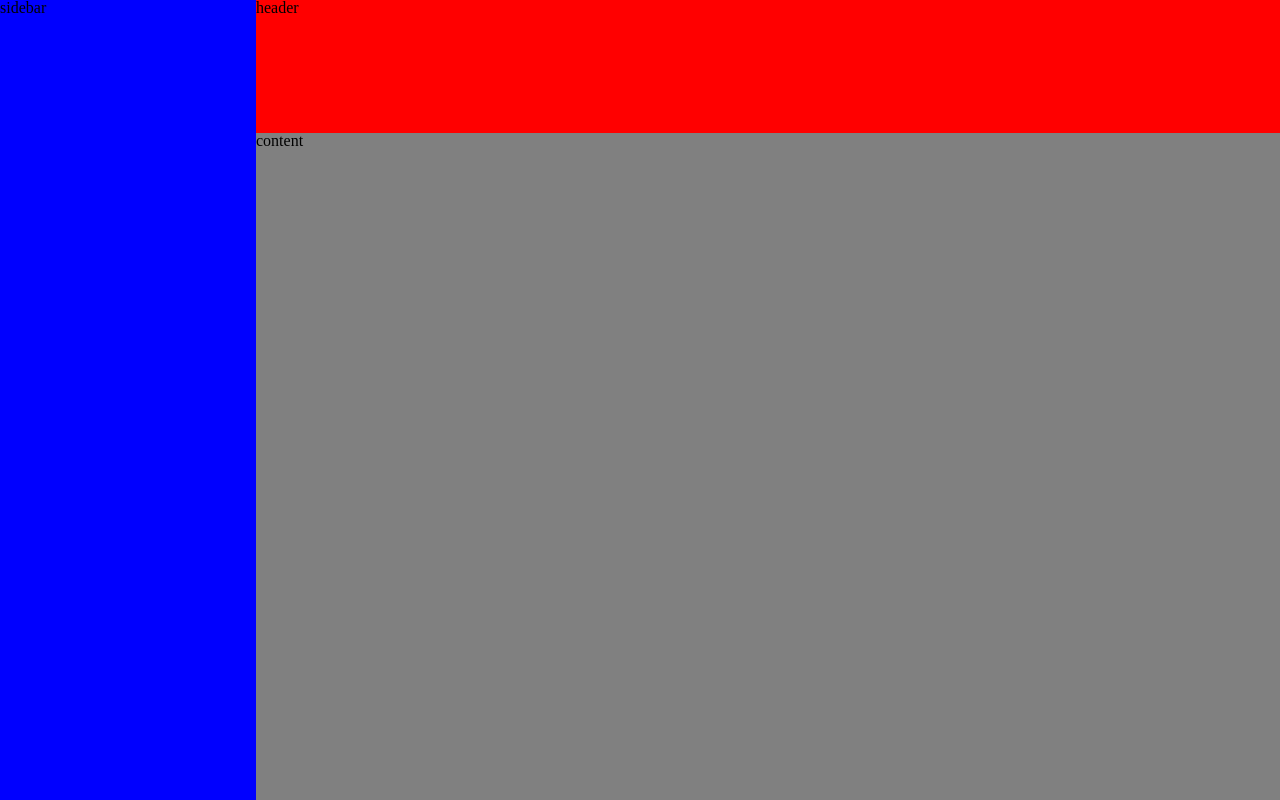
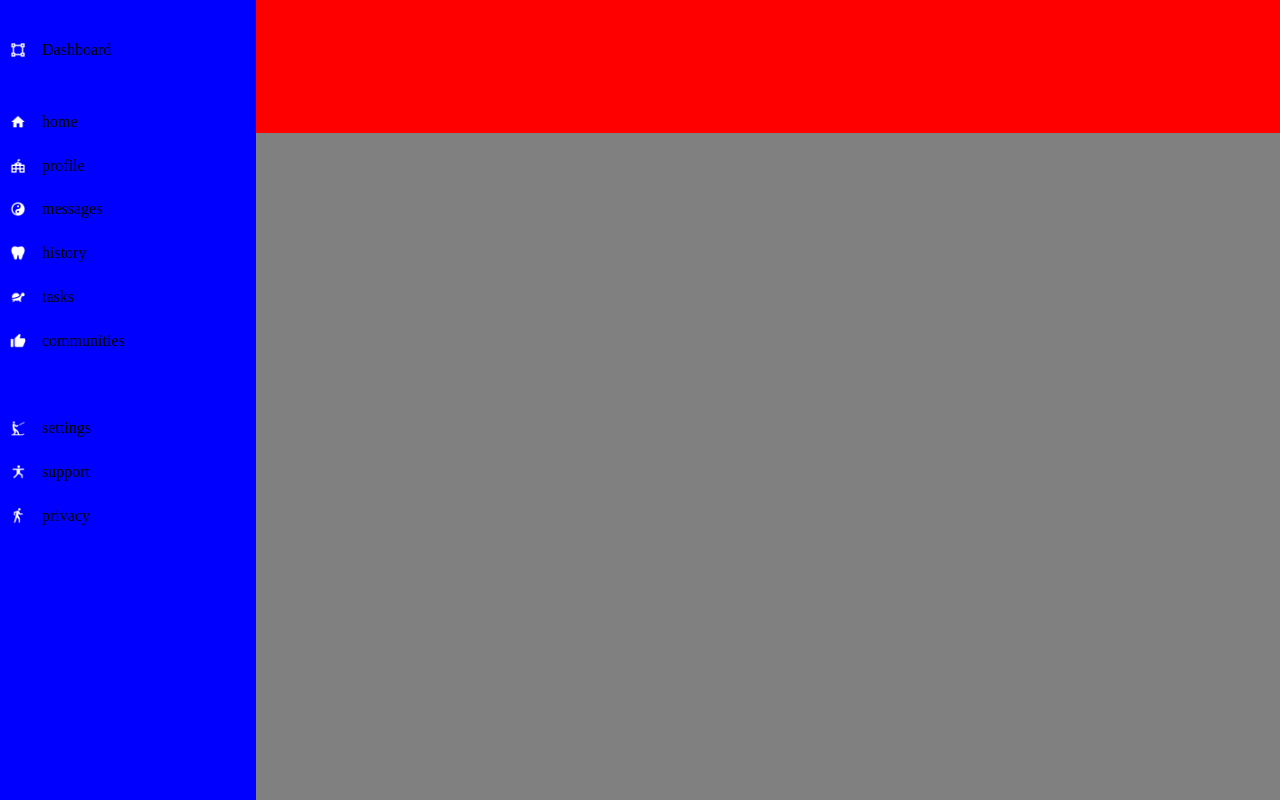
Before and after one commit to thigmotaxis/admin-dashboard, a plain HTML site: page index.html in a window 1280 px wide. Drawn offline with Linux system fonts and the light colour scheme.

Commit message:
format and align sidebar logo and links

```diff
--- a/index.html
+++ b/index.html
@@ -7,9 +7,53 @@
 </head>
 <body>
   <div class="container">
-    <div class="sidebar">sidebar</div>
-    <div class="header">header</div>
-    <div class="content">content</div>
+    <div class="sidebar">
+      <div class="logo">
+        <img src="images/logo.png" alt="" class="linkImg">
+        <div>Dashboard</div>
+      </div>
+      <ul class="sbLinks">
+        <li class="link">
+          <img src="images/home.png" alt="" class="linkImg">
+          <div>home</div>
+        </li>
+        <li class="link">
+          <img src="images/profile.png" alt="" class="linkImg">
+          <div>profile</div>
+        </li>
+        <li class="link">
+          <img src="images/messages.png" alt="" class="linkImg">
+          <div>messages</div>
+        </li>
+        <li class="link">
+          <img src="images/history.png" alt="" class="linkImg">
+          <div>history</div>
+        </li>
+        <li class="link">
+          <img src="images/tasks.png" alt="" class="linkImg">
+          <div>tasks</div>
+        </li>
+        <li class="link">
+          <img src="images/communities.png" alt="" class="linkImg">
+          <div>communities</div>
+        </li>
+        <li class="link"></li>
+        <li class="link">
+          <img src="images/settings.png" alt="" class="linkImg">
+          <div>settings</div>
+        </li>
+        <li class="link">
+          <img src="images/support.png" alt="" class="linkImg">
+          <div>support</div>
+        </li>
+        <li class="link">
+          <img src="images/privacy.png" alt="" class="linkImg">
+          <div>privacy</div>
+        </li>
+      </ul>
+    </div>
+    <div class="header"></div>
+    <div class="content"></div>
   </div>
 
 </body>
--- a/style.css
+++ b/style.css
@@ -61,6 +61,35 @@ table {
 .sidebar {
   background-color: blue;
   grid-area: sidebar;
+  display: grid;
+  grid-template-rows: 1fr 7fr;
+  grid-template-areas: "logo" "sb-links"
+}
+
+.logo {
+  grid-area: logo;
+  margin-left: 10px;
+  display: grid;
+  grid-template-columns: 2rem 3rem;
+  place-self: center start;
+}
+
+.sbLinks {
+  grid-area: sb-links;
+  display: grid;
+  grid-template-rows: repeat(16, 1fr);
+  justify-items: start;
+}
+
+.linkImg {
+  height: 1rem;
+}
+
+.sbLinks li {
+  margin-left: 10px;
+  display: grid;
+  grid-template-columns: 2rem 3rem;
+  place-items: center start;
 }
 
 .header {
```
